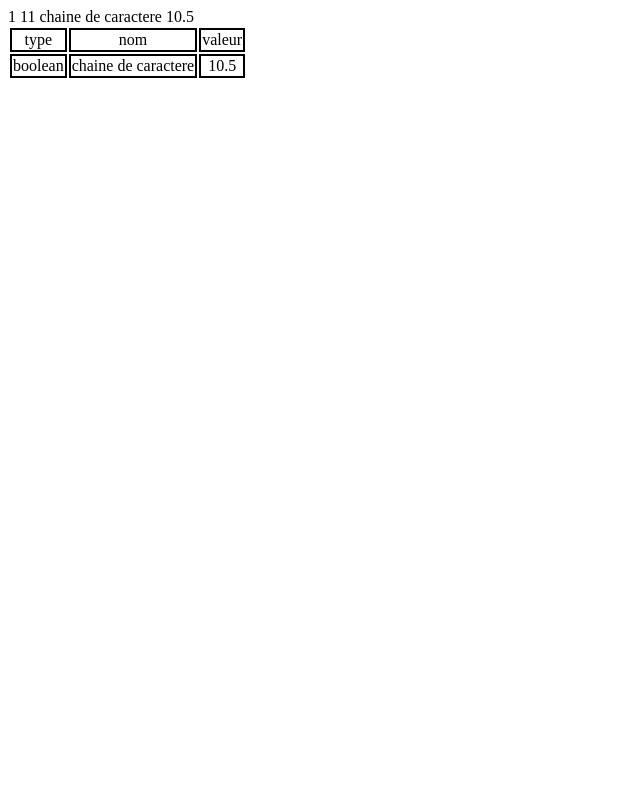
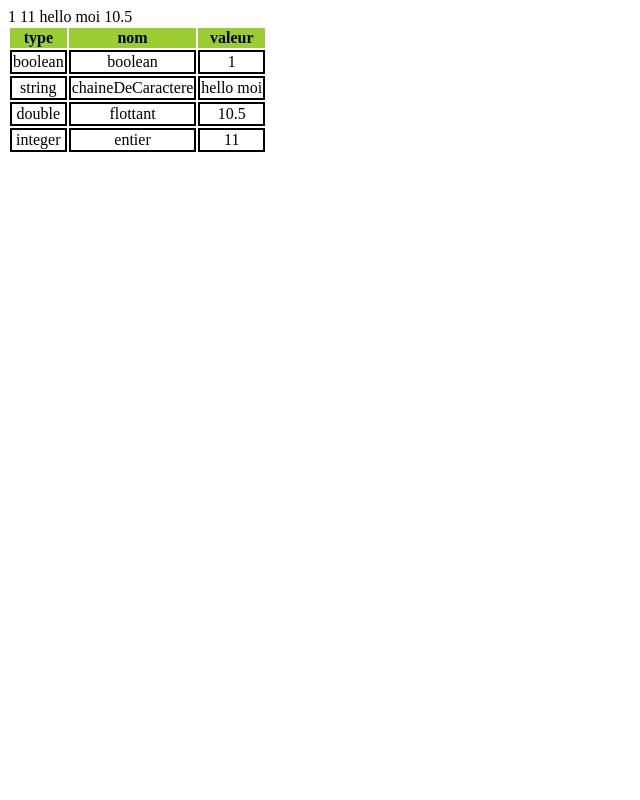
Before and after one commit to mick-bertin/runtrack2, a PHP site: page /job03/index.php in a window 1280 px wide. Shown: the whole page, without its empty margins (0-640 px from the left). Run offline with PHP 8.4, Linux system fonts and the light colour scheme.

Commit message:
finish job03

```diff
--- a/jour01/job03/index.php
+++ b/jour01/job03/index.php
@@ -1,38 +1,66 @@
+<?php
+$boolean=true;
+$entier=11;
+$chaineDeCaractere="hello moi ";
+$flottant=10.5;
+echo "$boolean $entier $chaineDeCaractere $flottant";
+
+?>
 
 <!DOCTYPE html>
-<html lang="en">
+<html lang="fr">
 <head>
     <meta charset="UTF-8">
      <meta name="viewport" content="width=device-width, initial-scale=1.0">
     <title>Document</title>
 </head>
 <body>
-    <?php
-$boolean=true;
-$entier=11;
-$chaineDeCaractere="chaine de caractere";
-$flottant=10.5;
 
-echo "$boolean $entier $chaineDeCaractere $flottant";
 
-?>
+
+
 
   <style>
    tr,td{border: black solid 2px;
         text-align: center;
     }
+
+    thead{ border: black solid 2px;
+      text-align: center;
+    background-color: yellowgreen;}
   </style>
+
+
 <table>
+       <thead>
         <tr>
-            <td>type</td>
-            <td>nom</td>
-            <td>valeur</td>
+            <th>type</th>
+            <th>nom</th>
+            <th>valeur</th>
+          </tr>
+        </thead>
+        <tbody>
+         <tr>
+            <td><?php echo gettype($boolean);?></td>
+            <td><?php echo " boolean" ;?></td>
+            <td><?php echo "$boolean";?></td>
          </tr>
          <tr>
-            <td><?php echo gettype($boolean)?></td>
-            <td><?php echo"$chaineDeCaractere"?></td>
-            <td><?php echo"$flottant"?></td>
+            <td><?php  echo gettype($chaineDeCaractere); ?></td>
+            <td><?php  echo"chaineDeCaractere";?></td>
+            <td><?php echo"$chaineDeCaractere";?></td>
          </tr>
+         <tr>
+            <td><?php echo gettype($flottant); ?></td>
+            <td><?php echo" flottant";?></td>
+            <td><?php echo"$flottant";?></td>
+         </tr>
+         <tr>
+            <td><?php echo gettype($entier);?></td>
+            <td><?php echo"entier";?></td>
+             <td><?php echo $entier; ?></td>
+         </tr>
+       </tbody>
 
   </table>
 
```
Lines whose indentation alone changed are shown as unchanged.
